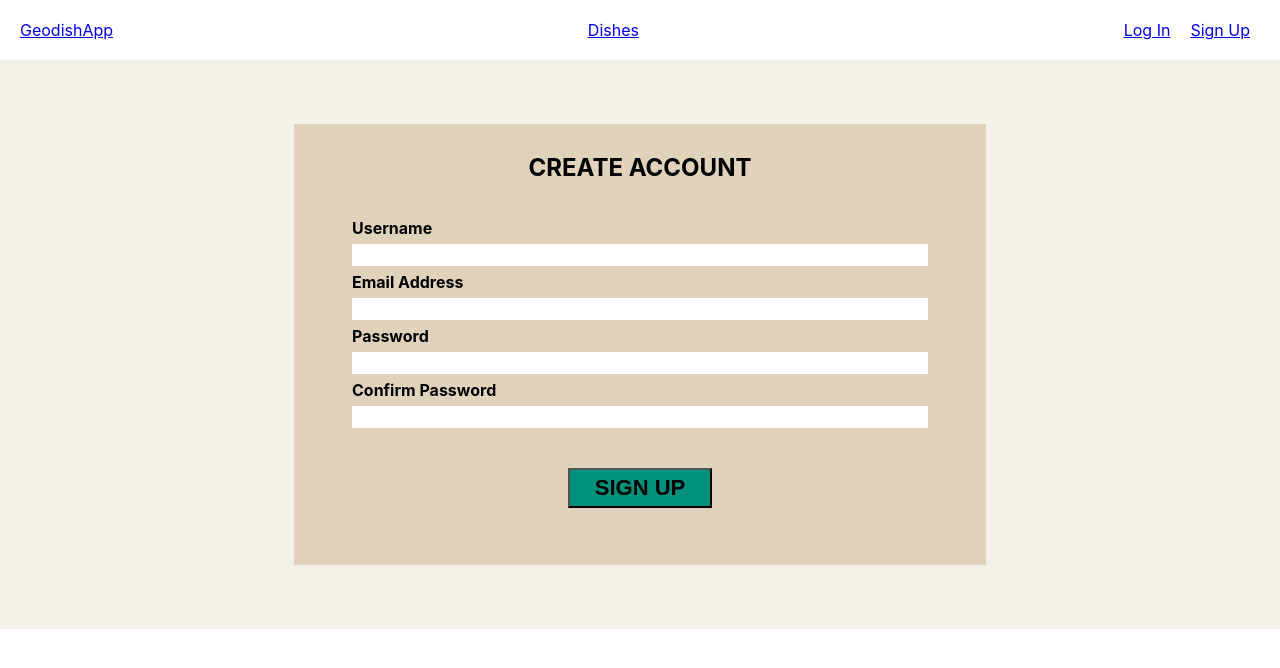
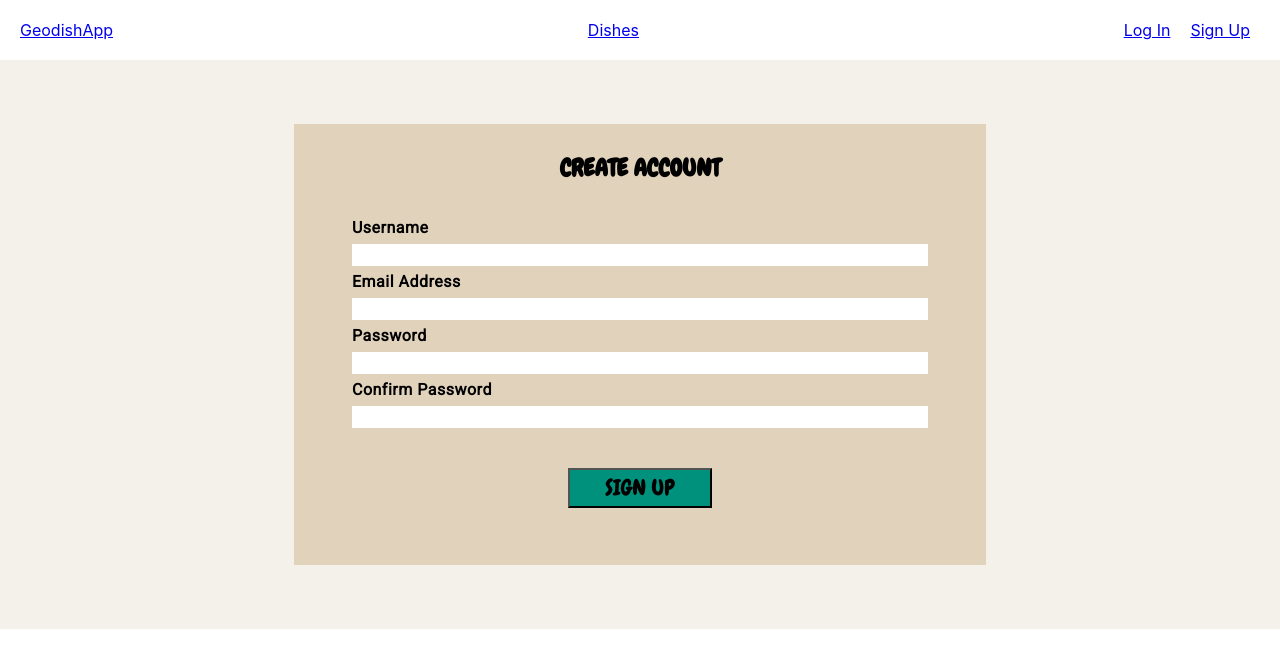
Before and after one commit to rararamberg/GeoDish-App, a React (Create React App) app in the folder client/: page /sign-up in a window 1280 px wide. Shown: the top 668 px of the page. Built offline with nearby package versions, Linux system fonts and the light colour scheme.

Commit message:
imported and applied fonts to each screen

```diff
--- a/client/src/screens/DishDetail/DishDetail.css
+++ b/client/src/screens/DishDetail/DishDetail.css
@@ -1,3 +1,6 @@
+@import url("https://fonts.googleapis.com/css2?family=Chewy&display=swap");
+@import url("https://fonts.googleapis.com/css2?family=Roboto&display=swap");
+
 .dish-detail-container {
   display: flex;
   padding: 100px;
@@ -28,6 +31,7 @@
   text-align: left;
   margin-bottom: 30px;
   padding: 5px 10px 10px 15px;
+  font-family: "Roboto";
 }
 
 .details-name {
@@ -55,6 +59,7 @@
   justify-content: left;
 }
 
+/* does anyone have any buttons that aren't defined that would coincide with this...? */
 button {
   background-color: #e1d2bb;
   height: 40px;
@@ -70,7 +75,7 @@
   color: black;
   cursor: pointer;
   text-decoration: none;
-  font-weight: bold;
+  font-family: "Chewy";
 }
 
 .delete-button {
@@ -86,5 +91,5 @@
   border: none;
   cursor: pointer;
   padding: 2px;
-  font-weight: bold;
+  font-family: "Chewy";
 }
--- a/client/src/screens/SignIn/SignIn.css
+++ b/client/src/screens/SignIn/SignIn.css
@@ -1,3 +1,6 @@
+@import url("https://fonts.googleapis.com/css2?family=Chewy&display=swap");
+@import url("https://fonts.googleapis.com/css2?family=Roboto&display=swap");
+
 .sign-in-container {
   background-color: #f4f0ea;
   padding: 5%;
@@ -19,10 +22,13 @@
   flex-direction: column;
   text-align: left;
   font-weight: bold;
+  font-family: "Roboto";
+  letter-spacing: 0.5px;
 }
 
 .log-in {
   font-size: 36px;
+  font-family: "Chewy";
 }
 
 .input-email {
@@ -47,5 +53,5 @@
   cursor: pointer;
   padding: 2px;
   text-decoration: none;
-  font-weight: bold;
+  font-family: "Chewy";
 }
--- a/client/src/screens/SignIn/SignIn.jsx
+++ b/client/src/screens/SignIn/SignIn.jsx
@@ -60,7 +60,7 @@
     } else {
       return (
         <button className="login-btn" type="submit">
-          LOG IN
+          SIGN IN
         </button>
       );
     }
--- a/client/src/screens/SignUp/SignUp.css
+++ b/client/src/screens/SignUp/SignUp.css
@@ -1,4 +1,7 @@
-.sign-up-container {
+@import url("https://fonts.googleapis.com/css2?family=Chewy&display=swap");
+@import url("https://fonts.googleapis.com/css2?family=Roboto&display=swap");
+
+.signup-container {
   background-color: #f4f0ea;
   padding: 5%;
 }
@@ -14,11 +17,17 @@
   line-height: 2;
 }
 
+.create-account {
+  font-family: "Chewy";
+}
+
 .signup-input-container {
   display: flex;
   flex-direction: column;
   text-align: left;
   font-weight: bold;
+  font-family: "Roboto";
+  letter-spacing: 0.5px;
 }
 
 .signup-input-username {
@@ -53,5 +62,5 @@
   cursor: pointer;
   padding: 2px;
   text-decoration: none;
-  font-weight: bold;
+  font-family: "Chewy";
 }
--- a/client/src/screens/SignUp/SignUp.jsx
+++ b/client/src/screens/SignUp/SignUp.jsx
@@ -75,7 +75,7 @@
 
   return (
     <Layout>
-      <main className="sign-up-container">
+      <main className="signup-container">
         <form onSubmit={onSignUp} className="signup-form">
           <h2 className="create-account">CREATE ACCOUNT</h2>
           <div className="signup-input-container">
```
